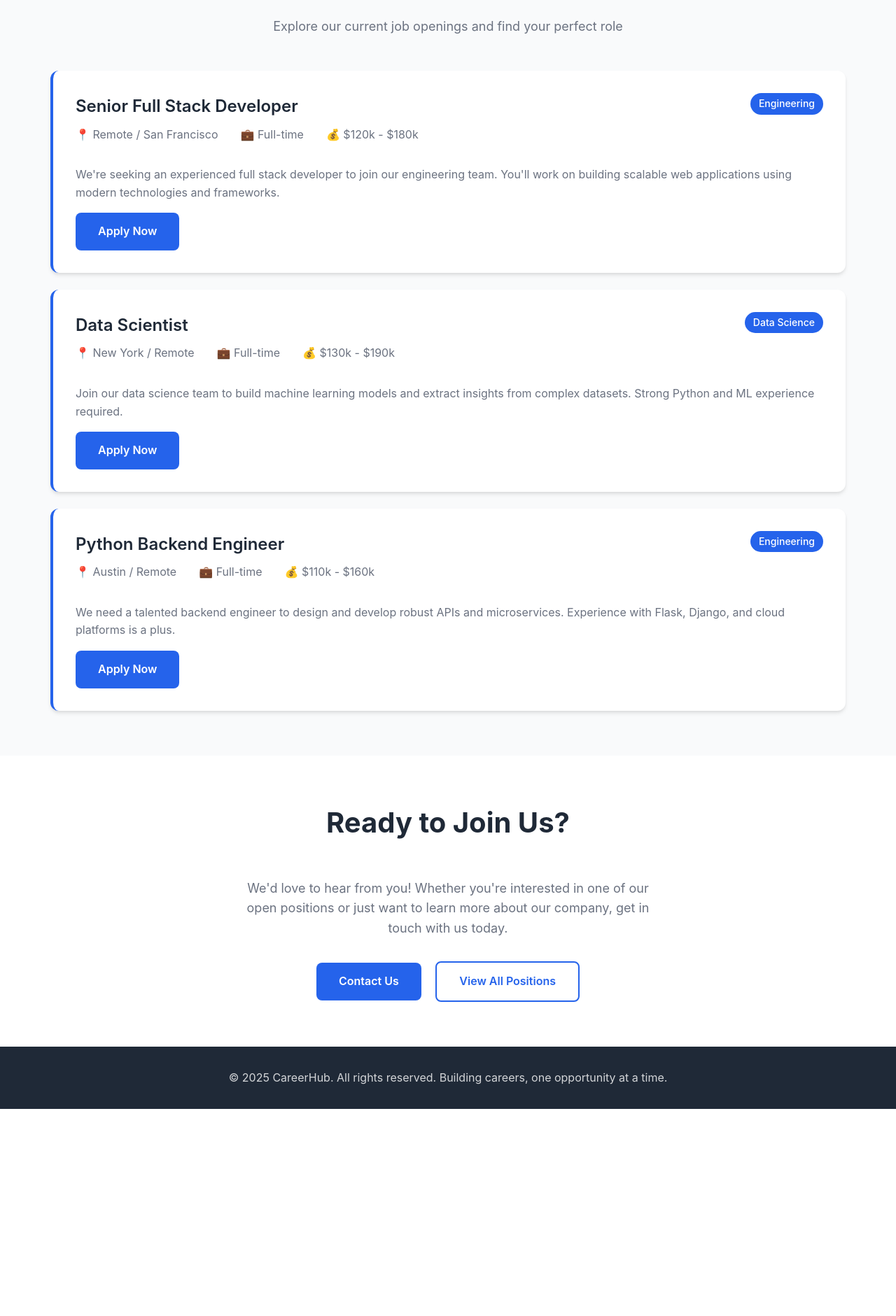
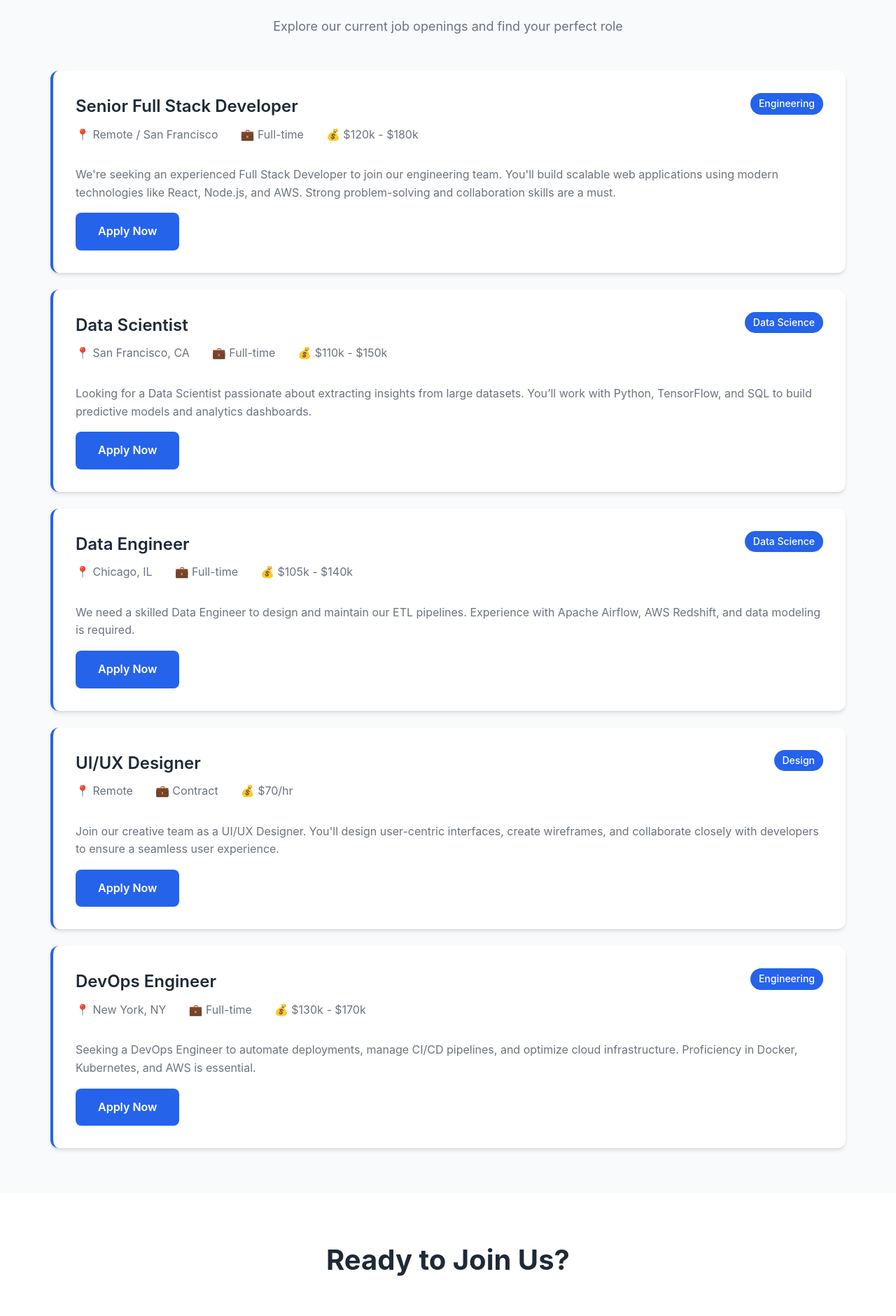
Before and after one commit to pantcr7/career, a Flask app: page / in a window 1280 px wide. Shown: the part 2069-3950 px from the top of the page at 70% size. Before the commit the page ends 3654 px from the top, so only its background shows below. Run offline with Flask 3, Linux system fonts and the light colour scheme.

Commit message:
added dynamic data and route

```diff
--- a/app.py
+++ b/app.py
@@ -1,12 +1,80 @@
-from flask import Flask, render_template
+from flask import Flask, render_template, jsonify
 
 app = Flask(__name__)
+
+JOBS = [
+    {
+        'id': 1,
+        'title': 'Senior Full Stack Developer',
+        'location': 'Remote / San Francisco',
+        'type': 'Full-time',
+        'salary': '$120k - $180k',
+        'category':'Engineering',
+        'description': (
+            "We're seeking an experienced Full Stack Developer to join our engineering team. "
+            "You'll build scalable web applications using modern technologies like React, "
+            "Node.js, and AWS. Strong problem-solving and collaboration skills are a must."
+        )
+    },
+    {
+        'id': 2,
+        'title': 'Data Scientist',
+        'location': 'San Francisco, CA',
+        'type': 'Full-time',
+        'salary': '$110k - $150k',
+        'category':'Data Science',
+        'description': (
+            "Looking for a Data Scientist passionate about extracting insights from large datasets. "
+            "You’ll work with Python, TensorFlow, and SQL to build predictive models and analytics dashboards."
+        )
+    },
+    {
+        'id': 3,
+        'title': 'Data Engineer',
+        'location': 'Chicago, IL',
+        'type': 'Full-time',
+        'salary': '$105k - $140k',
+        'category':'Data Science',
+        'description': (
+            "We need a skilled Data Engineer to design and maintain our ETL pipelines. "
+            "Experience with Apache Airflow, AWS Redshift, and data modeling is required."
+        )
+    },
+    {
+        'id': 4,
+        'title': 'UI/UX Designer',
+        'location': 'Remote',
+        'type': 'Contract',
+        'salary': '$70/hr',
+        'category':'Design',
+        'description': (
+            "Join our creative team as a UI/UX Designer. You'll design user-centric interfaces, "
+            "create wireframes, and collaborate closely with developers to ensure a seamless user experience."
+        )
+    },
+    {
+        'id': 5,
+        'title': 'DevOps Engineer',
+        'location': 'New York, NY',
+        'type': 'Full-time',
+        'salary': '$130k - $170k',
+        'category':'Engineering',
+        'description': (
+            "Seeking a DevOps Engineer to automate deployments, manage CI/CD pipelines, "
+            "and optimize cloud infrastructure. Proficiency in Docker, Kubernetes, and AWS is essential."
+        )
+    },
+]
 
 
 @app.route('/')
 def home():
-    return render_template('home.html')
+    return render_template('home.html', jobs=JOBS,company_name='CareerHub')
 
+
+@app.route('/api/jobs')
+def list_jobs():
+    return jsonify(JOBS)
 
 if __name__ == '__main__':
     app.run(host='0.0.0.0', port=5000, debug=True)
--- a/templates/home.html
+++ b/templates/home.html
@@ -11,7 +11,7 @@
     <!-- Navigation -->
     <nav>
         <div class="nav-container">
-            <a href="#top" class="logo">CareerHub</a>
+            <a href="#top" class="logo">{{company_name}}</a>
             <ul class="nav-links">
                 <li><a href="#about">About</a></li>
                 <li><a href="#skills">Skills</a></li>
@@ -93,62 +93,9 @@
                 <p>Explore our current job openings and find your perfect role</p>
             </div>
             <div class="jobs-grid">
-                <div class="job-card fade-in-up">
-                    <div class="job-header">
-                        <div>
-                            <h3 class="job-title">Senior Full Stack Developer</h3>
-                            <div class="job-details">
-                                <span class="job-detail">📍 Remote / San Francisco</span>
-                                <span class="job-detail">💼 Full-time</span>
-                                <span class="job-detail">💰 $120k - $180k</span>
-                            </div>
-                        </div>
-                        <span class="job-type">Engineering</span>
-                    </div>
-                    <p class="job-description">
-                        We're seeking an experienced full stack developer to join our engineering team.
-                        You'll work on building scalable web applications using modern technologies and frameworks.
-                    </p>
-                    <a href="#contact" class="btn btn-primary">Apply Now</a>
-                </div>
-
-                <div class="job-card fade-in-up">
-                    <div class="job-header">
-                        <div>
-                            <h3 class="job-title">Data Scientist</h3>
-                            <div class="job-details">
-                                <span class="job-detail">📍 New York / Remote</span>
-                                <span class="job-detail">💼 Full-time</span>
-                                <span class="job-detail">💰 $130k - $190k</span>
-                            </div>
-                        </div>
-                        <span class="job-type">Data Science</span>
-                    </div>
-                    <p class="job-description">
-                        Join our data science team to build machine learning models and extract insights from complex datasets.
-                        Strong Python and ML experience required.
-                    </p>
-                    <a href="#contact" class="btn btn-primary">Apply Now</a>
-                </div>
-
-                <div class="job-card fade-in-up">
-                    <div class="job-header">
-                        <div>
-                            <h3 class="job-title">Python Backend Engineer</h3>
-                            <div class="job-details">
-                                <span class="job-detail">📍 Austin / Remote</span>
-                                <span class="job-detail">💼 Full-time</span>
-                                <span class="job-detail">💰 $110k - $160k</span>
-                            </div>
-                        </div>
-                        <span class="job-type">Engineering</span>
-                    </div>
-                    <p class="job-description">
-                        We need a talented backend engineer to design and develop robust APIs and microservices.
-                        Experience with Flask, Django, and cloud platforms is a plus.
-                    </p>
-                    <a href="#contact" class="btn btn-primary">Apply Now</a>
-                </div>
+                {% for job in jobs %}
+                    {% include 'job_card.html' %}
+                {% endfor %}
             </div>
         </div>
     </section>
--- /dev/null
+++ b/templates/job_card.html
@@ -0,0 +1,17 @@
+<div class="job-card fade-in-up">
+    <div class="job-header">
+        <div>
+            <h3 class="job-title">{{job.title}}</h3>
+            <div class="job-details">
+                <span class="job-detail">📍 {{job.location}}</span>
+                <span class="job-detail">💼 {{job.type}}</span>
+                <span class="job-detail">💰 {{job.salary}}</span>
+            </div>
+        </div>
+        <span class="job-type">{{job.category}}</span>
+    </div>
+    <p class="job-description">
+       {{job.description}}
+    </p>
+    <a href="#contact" class="btn btn-primary">Apply Now</a>
+</div>
```
